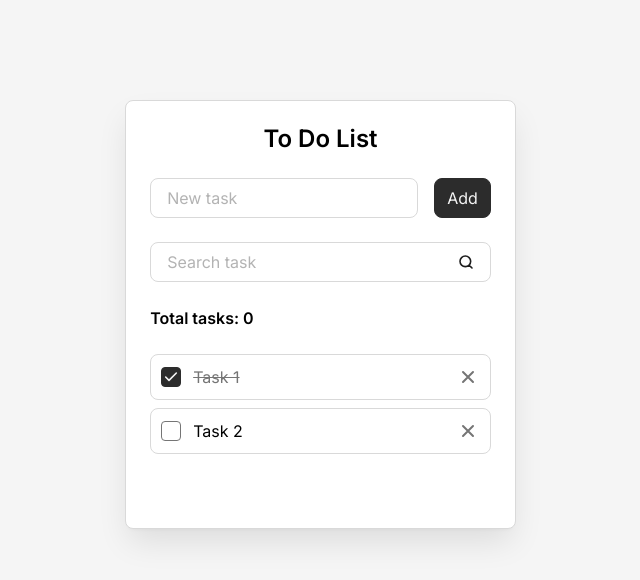
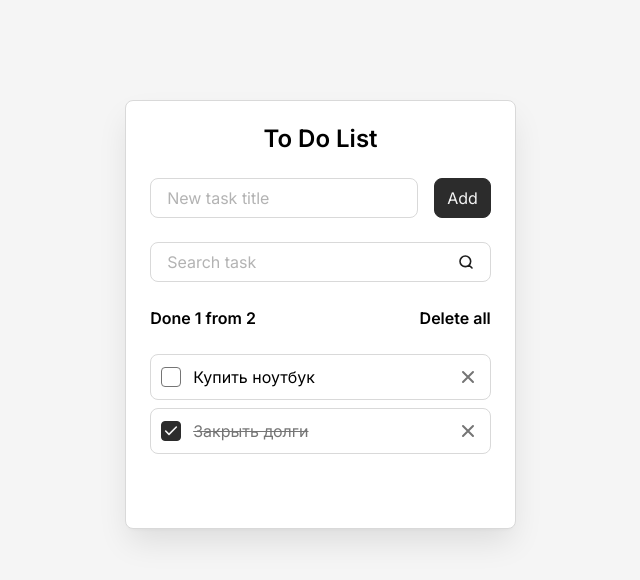
Before and after one commit to Nik-Gaydar/react-app, a React (Vite) app: page / in a window 1280 px wide. Shown: the top 580 px of the page, without its empty margins (312-952 px from the left). Built offline with nearby package versions, Linux system fonts and the light colour scheme.

Commit message:
Added props in component

```diff
--- a/src/components/AddTaskForm.jsx
+++ b/src/components/AddTaskForm.jsx
@@ -1,11 +1,15 @@
-import Field from "./Field.jsx";
-import Button from "./Button.jsx";
+import Field from "./Field";
+import Button from "./Button";
 
 const AddTaskForm = () => {
   return (
     <form className="todo__form">
-      <Field />
-      <Button />
+      <Field
+        className="todo__field"
+        label="New task title"
+        id="new-task"
+      />
+      <Button type="submit">Add</Button>
     </form>
   )
 }
--- a/src/components/Button.jsx
+++ b/src/components/Button.jsx
@@ -1,6 +1,17 @@
-const Button = () => {
+const Button = (props) => {
+  const {
+    className = '',
+    type = 'button',
+    children,
+  } = props
+
   return (
-    <button className="button" type="submit">Add</button>
+    <button
+      className={`button ${className}`}
+      type={type}
+    >
+      {children}
+    </button>
   )
 }
 
--- a/src/components/Field.jsx
+++ b/src/components/Field.jsx
@@ -1,17 +1,25 @@
-const Field = () => {
+const Field = (props) => {
+  const {
+    className = '',
+    id,
+    label,
+    type = 'text',
+  } = props
+
   return (
-    <div className="todo__field field">
+    <div className={`field ${className}`}>
       <label
         className="field__label"
-        htmlFor="new-task"
+        htmlFor={id}
       >
-        New task
+        {label}
       </label>
       <input
         className="field__input"
-        id="new-task"
+        id={id}
         placeholder=" "
         autoComplete="off"
+        type={type}
       />
     </div>
   )
--- a/src/components/SearchTaskForm.jsx
+++ b/src/components/SearchTaskForm.jsx
@@ -1,21 +1,15 @@
+import Field from './Field'
+
 const SearchTaskForm = () => {
+
   return (
     <form className="todo__form">
-      <div className="todo__field field">
-        <label
-          className="field__label"
-          htmlFor="search-task"
-        >
-          Search task
-        </label>
-        <input
-          className="field__input"
-          id="search-task"
-          placeholder=" "
-          autoComplete="off"
-          type="search"
-        />
-      </div>
+      <Field
+        className="todo__field"
+        label="Search task"
+        id="search-task"
+        type="search"
+      />
     </form>
   )
 }
--- a/src/components/Todo.jsx
+++ b/src/components/Todo.jsx
@@ -1,16 +1,24 @@
-import AddTaskForm from "./AddTaskForm.jsx";
-import SearchTaskForm from "./SearchTaskForm.jsx";
-import TodoInfo from "./TodoInfo.jsx";
-import TodoList from "./TodoList.jsx";
+import AddTaskForm from "./AddTaskForm";
+import SearchTaskForm from "./SearchTaskForm";
+import TodoInfo from "./TodoInfo";
+import TodoList from "./TodoList";
 
 const Todo = () => {
+  const tasks = [
+    {id: 'task-1', title: 'Купить ноутбук', isDone: false},
+    {id: 'task-2', title: 'Закрыть долги', isDone: true},
+  ]
+
   return (
     <div className="todo">
       <h1 className="todo__title">To Do List</h1>
       <AddTaskForm />
       <SearchTaskForm />
-      <TodoInfo />
-      <TodoList />
+      <TodoInfo
+        total={tasks.length}
+        done={tasks.filter(({isDone}) => isDone).length}
+      />
+      <TodoList tasks={tasks}/>
     </div>
   )
 }
--- a/src/components/TodoInfo.jsx
+++ b/src/components/TodoInfo.jsx
@@ -1,8 +1,21 @@
-const TodoInfo = () => {
+const TodoInfo = (props) => {
+  const {
+    total,
+    done,
+  } = props
+
+  const hasTasks = total > 0
+
   return (
     <div className="todo__info">
-      <div className="todo__total-tasks">Total tasks: <span>0</span></div>
-      <button className="todo__delete-all-button" type="button">Delete all</button>
+      <div className="todo__total-tasks">
+        Done {done} from {total}
+      </div>
+      {hasTasks && (
+        <button className="todo__delete-all-button" type="button">
+          Delete all
+        </button>
+      )}
     </div>
   )
 }
--- a/src/components/TodoItem.jsx
+++ b/src/components/TodoItem.jsx
@@ -1,17 +1,25 @@
-const TodoItem = () => {
+const TodoItem = (props) => {
+  const {
+    className = '',
+    id,
+    title,
+    isDone,
+  } = props
+
   return (
-    <li className="todo__item todo-item">
+    <li className={`todo-item ${className}`}>
       <input
         className="todo-item__checkbox"
-        id="task-1"
+        id={id}
         type="checkbox"
-        checked
+        checked={isDone}
+        readOnly
       />
       <label
         className="todo-item__label"
-        htmlFor="task-1"
+        htmlFor={id}
       >
-        Task 1
+        {title}
       </label>
       <button
         className="todo-item__delete-button"
--- a/src/components/TodoList.jsx
+++ b/src/components/TodoList.jsx
@@ -1,6 +1,10 @@
-import TodoItem from "./TodoItem.jsx";
+import TodoItem from "./TodoItem";
 
-const TodoList = () => {
+const TodoList = (props) => {
+  const {
+    tasks = [],
+  } = props
+
   const hasTasks = true
 
   if (!hasTasks) {
@@ -9,41 +13,13 @@
 
   return (
     <ul className="todo__list">
-      <TodoItem />
-      <li className="todo__item todo-item">
-        <input
-          className="todo-item__checkbox"
-          id="task-2"
-          type="checkbox"
+      {tasks.map((task) => (
+        <TodoItem
+          className = "todo__item"
+          key={task.id}
+          {...task}
         />
-        <label
-          className="todo-item__label"
-          htmlFor="task-2"
-        >
-          Task 2
-        </label>
-        <button
-          className="todo-item__delete-button"
-          aria-label="Delete"
-          title="Delete"
-        >
-          <svg
-            width="20"
-            height="20"
-            viewBox="0 0 20 20"
-            fill="none"
-            xmlns="http://www.w3.org/2000/svg"
-          >
-            <path
-              d="M15 5L5 15M5 5L15 15"
-              stroke="#757575"
-              strokeWidth="2"
-              strokeLinecap="round"
-              strokeLinejoin="round"
-            />
-          </svg>
-        </button>
-      </li>
+      ))}
     </ul>
   )
 }
--- a/src/styles/components/todo.css
+++ b/src/styles/components/todo.css
@@ -44,11 +44,6 @@
   &:hover {
     color: var(--color-gray-4);
   }
-
-  &:not(.is-visible) {
-    opacity: 0;
-    visibility: hidden;
-  }
 }
 
 .todo__list,
```
